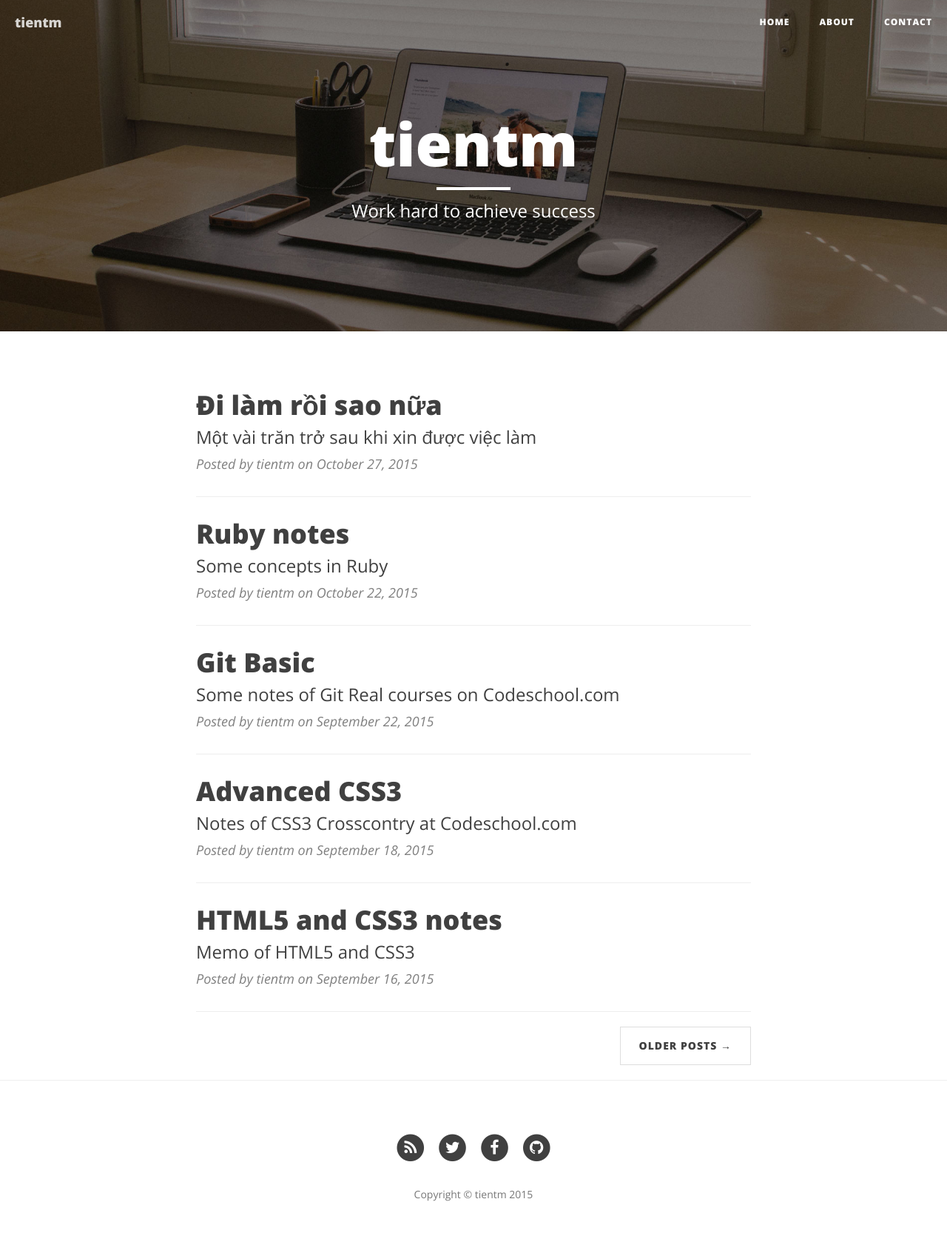
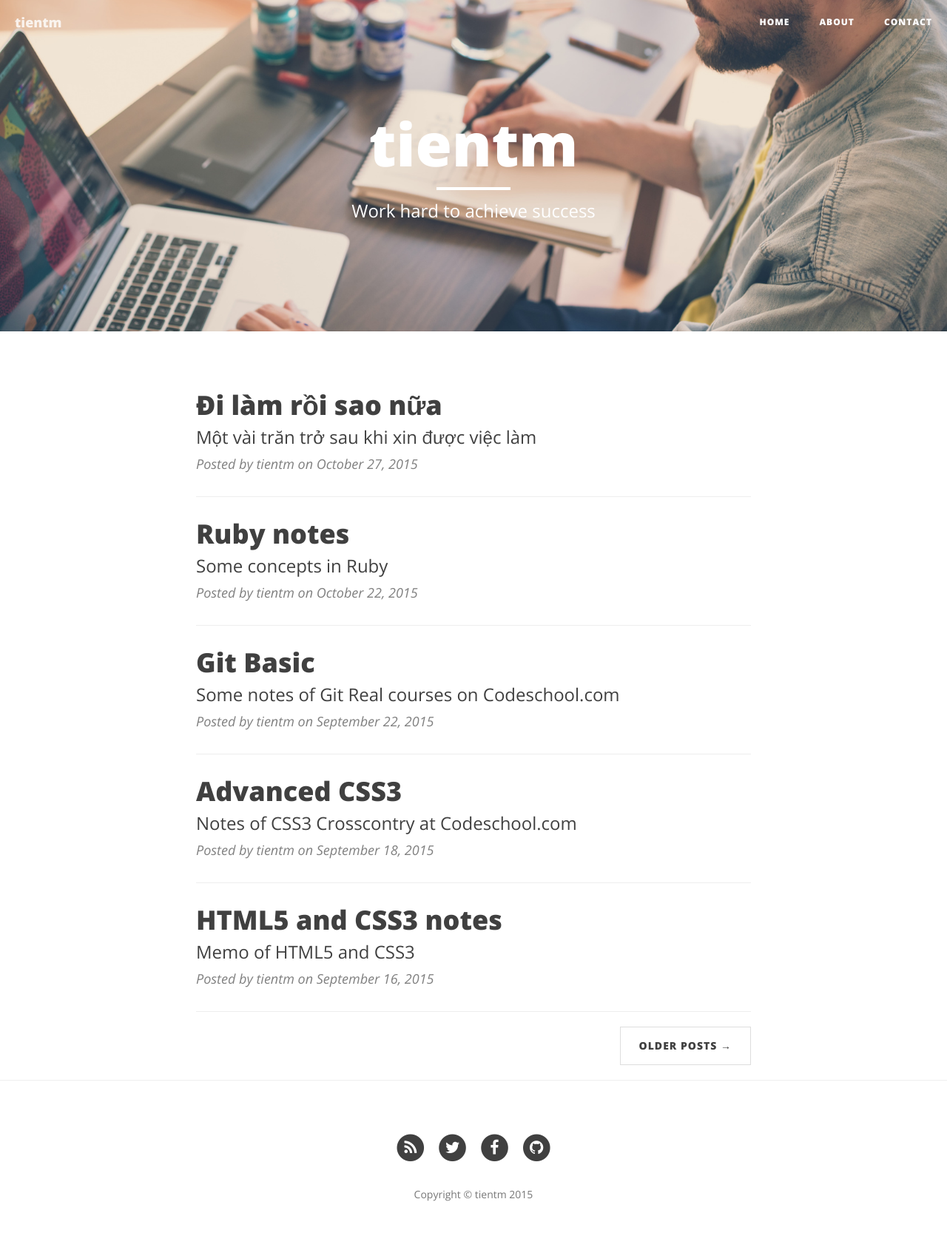
Before and after one commit to taminhtien/taminhtien.github.io, a Jekyll site: the page built from index.html, in a window 1280 px wide. Shown: the whole page at 74% size. Built offline with Jekyll 4.4.1, drawn with Linux system fonts in a browser that asks for light colours; nearby versions of some CDN libraries; the list of posts is cut into pages by our own code.

Commit message:
Update header img

```diff
--- a/_config.yml
+++ b/_config.yml
@@ -1,6 +1,6 @@
 # Site settings
 title: tientm
-header-img: img/home-bg.jpg
+header-img: img/working.jpg
 email: taminhtien1993@gmail.com
 description: "Work hard to achieve success"
 baseurl: ""
```
Also changed, not shown: _includes/head.html (line endings or trailing spaces).
